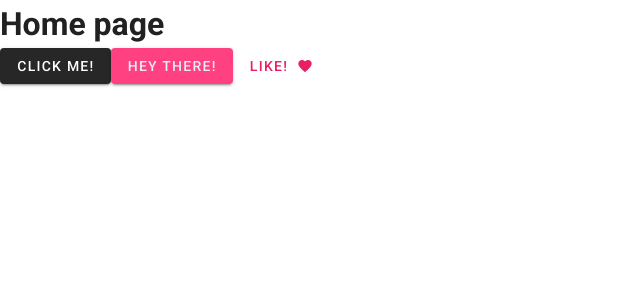
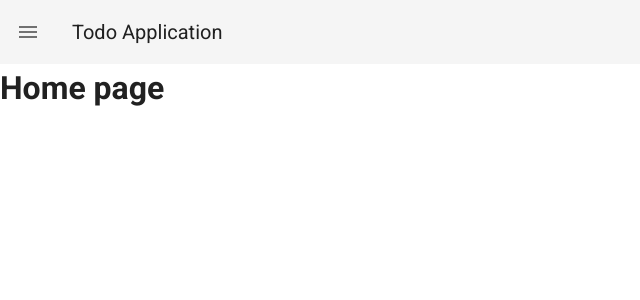
Before and after one commit to azharahmed-98/todo-app, a Vue app: page / in a window 1280 px wide. Shown: the top 300 px of the page, without its empty margins (0-640 px from the left). Built offline with nearby package versions, Linux system fonts and the light colour scheme.

Commit message:
Created the Header Component of the Application

```diff
--- a/src/App.vue
+++ b/src/App.vue
@@ -1,18 +1,22 @@
 <template>
   <v-app>
+    <Navbar />
     <v-main>
-      <router-view/>
+      <router-view />
     </v-main>
   </v-app>
 </template>
 
 <script>
+import Navbar from "@/components/Navbar.vue";
 
 export default {
-  name: 'App',
+  name: "App",
+  components: { Navbar },
+  data() {
+    return{
 
-  data: () => ({
-    //
-  }),
-};
+    };
+  }
+}
 </script>
--- /dev/null
+++ b/src/components/Navbar.vue
@@ -0,0 +1,29 @@
+<template>
+  <nav>
+    <v-app-bar color="grey lighten-4" flat >
+      <v-app-bar-nav-icon
+        @click="toggleDrawer()"
+      >
+      </v-app-bar-nav-icon>
+      <v-toolbar-title>
+        Todo Application
+      </v-toolbar-title>
+    </v-app-bar>
+  </nav>
+</template>
+
+<script>
+export default {
+    data() {
+        return{
+
+        };
+    },
+    methods:{
+        toggleDrawer(){
+            this.$emit("appDrawerTogglesd");
+        }
+    }
+
+};
+</script>
--- a/src/views/Home.vue
+++ b/src/views/Home.vue
@@ -1,16 +1,6 @@
 <template>
   <div class="home">
     <h1>Home page</h1>
-    <v-btn dark>
-      Click Me!
-    </v-btn>
-    <v-btn class="pink accent-2 indigo--text text--lighten-5">
-      Hey There!
-    </v-btn>
-    <v-btn color="pink" text>
-      <span>Like!</span>
-      <v-icon small right>mdi-heart</v-icon>
-    </v-btn>
   </div>
 </template>
 
```
Also changed, not shown: src/components/Drawer.vue (added, +10 -0 lines).
